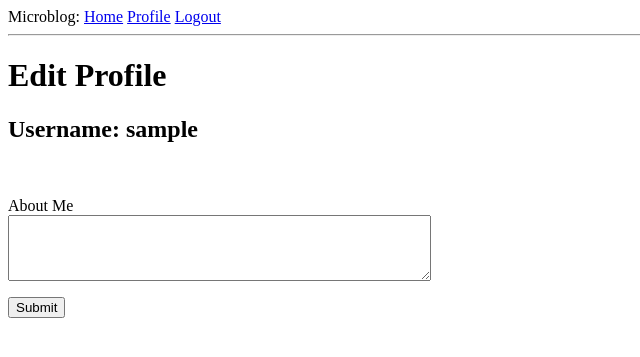
After one commit to BronyUraj/Flask_Ed1, a Flask app: page /edit_profile in a window 1280 px wide. The commit adds this page. Shown: the top 357 px of the page, without its empty margins (0-640 px from the left). Run offline with Flask 2, Linux system fonts and the light colour scheme; the visitor is signed in with stand-in values (Sample User, id 1); data comes from the database, SQL or seed files in the repository; both versions use the stored data as it was before the commit.

Commit message:
About me feature added

```diff
--- a/app/forms.py
+++ b/app/forms.py
@@ -1,7 +1,7 @@
 from flask_wtf import FlaskForm
 from app.models import User
-from wtforms import StringField, PasswordField, BooleanField, SubmitField
-from wtforms.validators import DataRequired, ValidationError, Email, EqualTo
+from wtforms import StringField, PasswordField, BooleanField, SubmitField, TextAreaField
+from wtforms.validators import DataRequired, ValidationError, Email, EqualTo, Length
 
 
 class LoginForm(FlaskForm):
@@ -29,3 +29,8 @@ class RegistartionForm(FlaskForm):
         user = User.query.filter_by(email=email.data).first()
         if user is not None:
             raise ValidationError("Please use a different email address.")
+
+
+class EditProfileForm(FlaskForm):
+    about_me = TextAreaField("About Me", validators=[Length(min=0, max=140)])
+    submit = SubmitField("Submit")
--- a/app/models.py
+++ b/app/models.py
@@ -13,6 +13,7 @@ class User(UserMixin, db.Model):
     posts = db.relationship("Post", backref="author", lazy="dynamic")
     about_me = db.Column(db.String(140))
     last_seen = db.Column(db.DateTime, default=datetime.utcnow)
+
     def set_password(self, password):
         self.password_hash = generate_password_hash(password)
 
@@ -23,7 +24,7 @@ class User(UserMixin, db.Model):
         return f"<User {self.username}>"
 
     def avatar(self, size):
-        digest = md5(self.email.lower().encode('utf-8')).hexdigest()
+        digest = md5(self.email.lower().encode("utf-8")).hexdigest()
         return f"Https://www.gravatar.com/avatar/{digest}?d=identicons&s={size}"
 
 
@@ -36,6 +37,7 @@ class Post(db.Model):
     def __repr__(self):
         return f"<Post {self.body} user_id {self.user_id}>"
 
+
 @login.user_loader
 def load_user(id):
     return User.query.get(int(id))
--- a/app/routes.py
+++ b/app/routes.py
@@ -1,7 +1,7 @@
 from app import app, db
 from app.models import User
 from flask import render_template, flash, redirect, url_for, request
-from app.forms import LoginForm, RegistartionForm
+from app.forms import LoginForm, RegistartionForm, EditProfileForm
 from flask_login import current_user, login_user, logout_user, login_required
 from werkzeug.urls import url_parse
 from datetime import datetime
@@ -71,3 +71,17 @@ def before_request():
     if current_user.is_authenticated:
         current_user.last_seen = datetime.utcnow()
         db.session.commit()
+
+
+@app.route("/edit_profile", methods=["GET", "POST"])
+@login_required
+def edit_profile():
+    form = EditProfileForm()
+    if form.validate_on_submit():
+        current_user.about_me = form.about_me.data
+        db.session.commit()
+        flash("Your changes have been saved.")
+        return redirect(url_for("edit_profile"))
+    elif request.method == "GET":
+        form.about_me.data = current_user.about_me
+    return render_template("edit_profile.html", title="Edit Profile", form=form)
--- /dev/null
+++ b/app/templates/edit_profile.html
@@ -0,0 +1,19 @@
+{% extends "base.html" %}
+
+{% block content %}
+	<h1>Edit Profile</h1>
+	<form action="" method="post">
+		{{ form.hidden_tag() }}
+		<p>
+			<h2>Username: {{ current_user.username }}</h2><br>
+		</p>
+		<p>
+			{{ form.about_me.label }}<br>
+			{{ form.about_me(cols=50, rows=4) }}<br>
+			{% for error in form.about_me.errors %}
+			<span style="color: red;">[{{ error }}]</span>
+			{% endfor %}
+		</p>
+		<p>{{ form.submit() }}</p>
+	</form>
+{% endblock %}
--- a/app/templates/user.html
+++ b/app/templates/user.html
@@ -8,6 +8,9 @@
 				<h1>User: {{ user.username }}</h1>
 				{% if user.about_me %}<p>{{ user.about_me }}</p>{% endif %}
 				{% if user.last_seen %}<p>Last seen on: {{ user.last_seen.strftime("%d-%B-%Y %H:%M") }}</p>{% endif %}
+				{% if user == current_user %}
+				<p><a href="{{ url_for('edit_profile') }}">Edit your profile</a></p>
+				{% endif %}
 			</td>
 		</tr>
 	</table>
```
Also changed, not shown: migrations/versions/7dffc25392d1_new_fields_in_user_model.py (added, +30 -0 lines), app.db (deleted), 1 other file.
